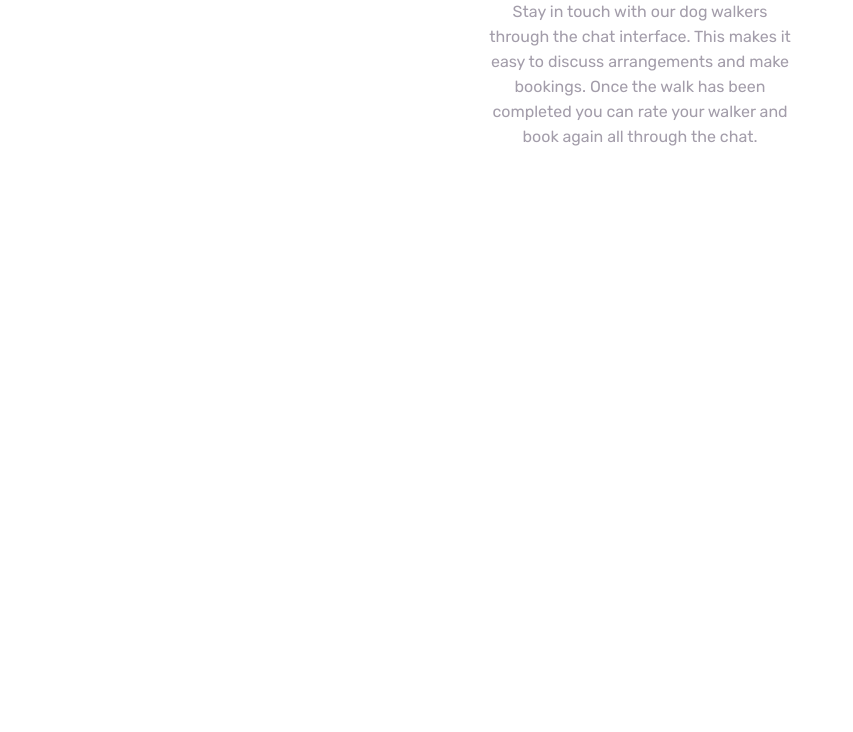
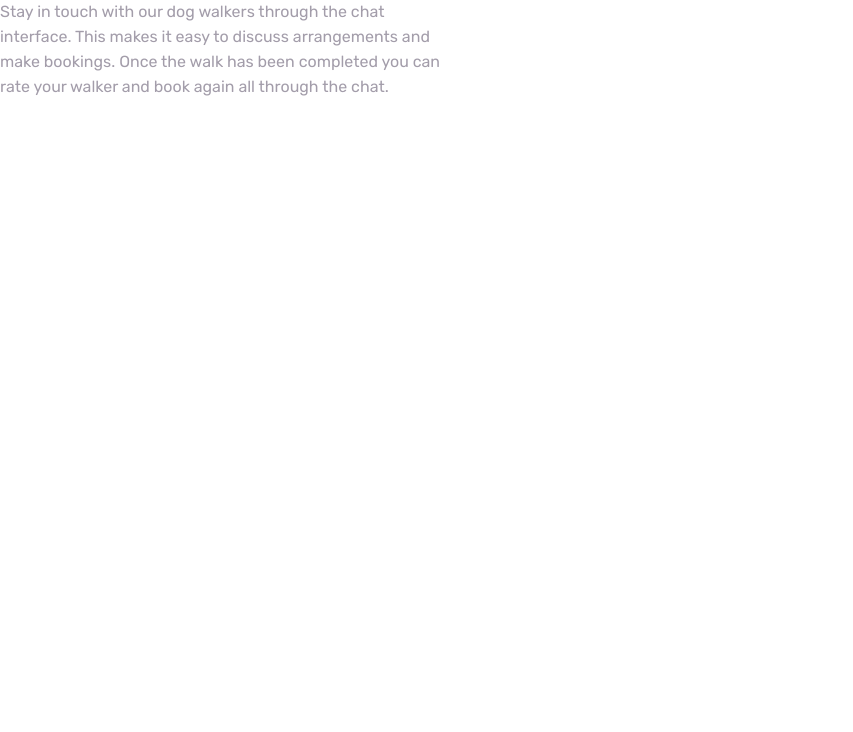
Before and after one commit to Lwmeek/Chat-App, a plain HTML site: page index.html in a window 1280 px wide. Shown: the part 68-800 px from the top of the page, without its empty margins (0-853 px from the left). Drawn offline with Linux system fonts and the light colour scheme.

Commit message:
early info-block screensizes

```diff
--- a/css/styles.css
+++ b/css/styles.css
@@ -58,3 +58,12 @@ body {
 	margin: 0 auto;
 	line-height: 2.5rem;
 }
+@media screen and (min-width: 860px){
+	.info-block {
+		text-align: left;
+	}
+	.info-block p {
+		margin: 0;
+		max-width: 45ch;
+	}
+}
```
Also changed, not shown: index.html (+3 -4 lines).
